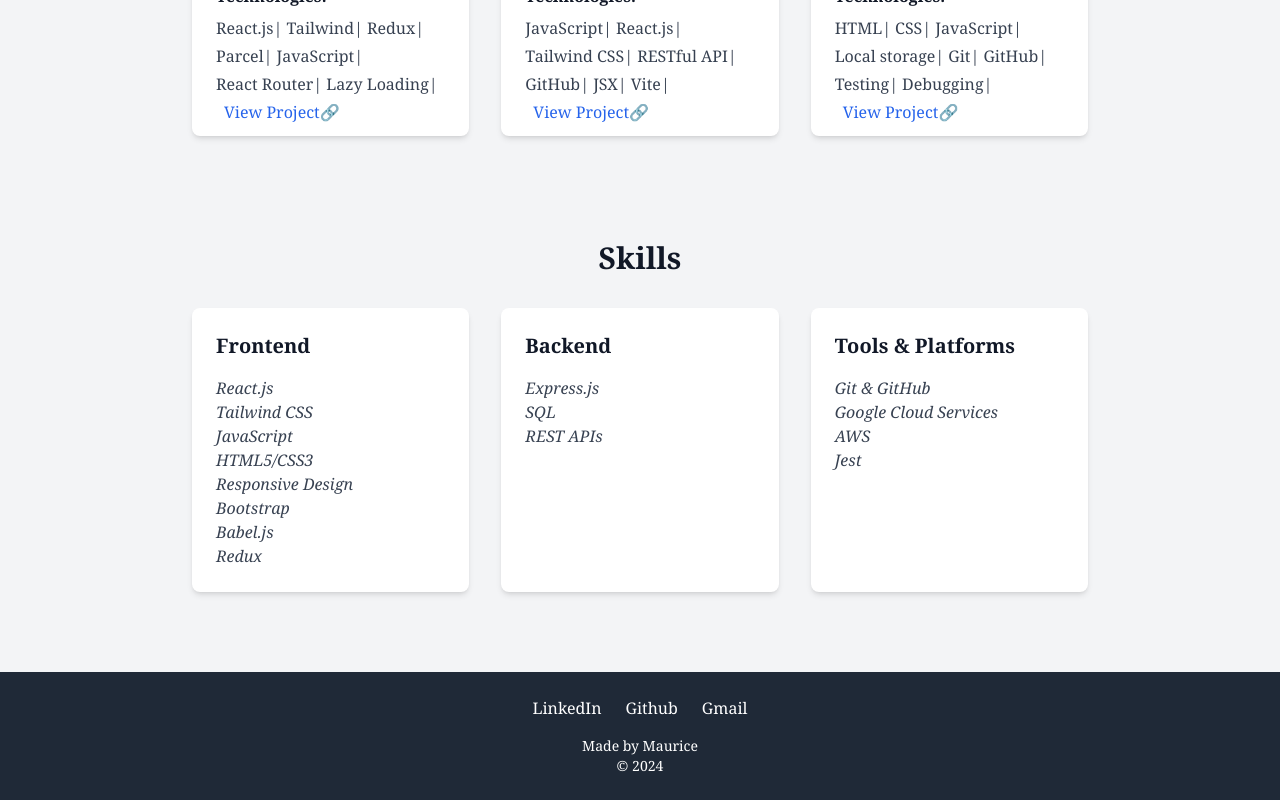
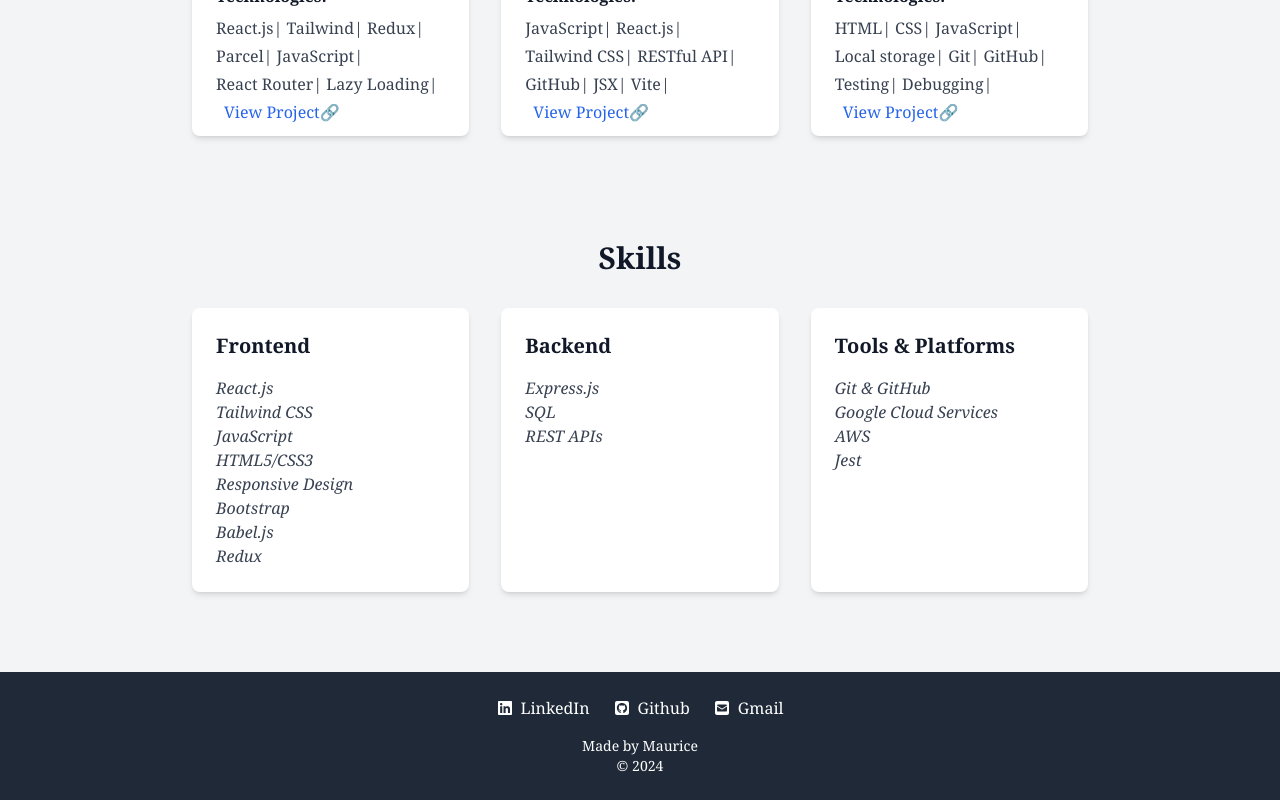
Before and after one commit to MAURICEDS0UZA/new_portfolio, a React (Vite) app in the folder portfolio/: page / in a window 1280 px wide. Shown: the part 1220-2020 px from the top of the page. Built offline with nearby package versions, Linux system fonts and the light colour scheme.

Commit message:
Add:Icons using react-icon for footer.

```diff
--- a/portfolio/src/Components/Footer.jsx
+++ b/portfolio/src/Components/Footer.jsx
@@ -1,3 +1,4 @@
+import { FaSquareGithub, FaSquareEnvelope, FaLinkedin } from "react-icons/fa6";
 const Footer = () => {
   return (
     <footer className="bg-gray-800 text-white p-6 font-serif">
@@ -7,29 +8,26 @@
             href="https://www.linkedin.com/in/maurice-dsouza/"
             target="_blank"
             rel="noopener noreferrer"
-            className="hover:text-blue-400"
+            className="hover:text-blue-400 flex gap-2 items-center"
           >
-            <i className="fab fa-linkedin fa-beat-fade" aria-hidden="true"></i>{" "}
+            <FaLinkedin />
             LinkedIn
           </a>
           <a
             href="https://github.com/MAURICEDS0UZA"
             target="_blank"
             rel="noopener noreferrer"
-            className="hover:text-gray-400"
+            className="hover:text-orange-400 flex gap-2 items-center"
           >
-            <i className="fab fa-github" aria-hidden="true"></i> Github
+            <FaSquareGithub /> Github
           </a>
           <a
             href="mailto:maurice.m.dsouza@gmail.com"
             target="_blank"
             rel="noopener noreferrer"
-            className="hover:text-red-400"
+            className="hover:text-green-400 flex gap-2 items-center"
           >
-            <i
-              className="fa-solid fa-envelope fa-beat-fade"
-              aria-hidden="true"
-            ></i>{" "}
+            <FaSquareEnvelope />
             Gmail
           </a>
         </div>
```
